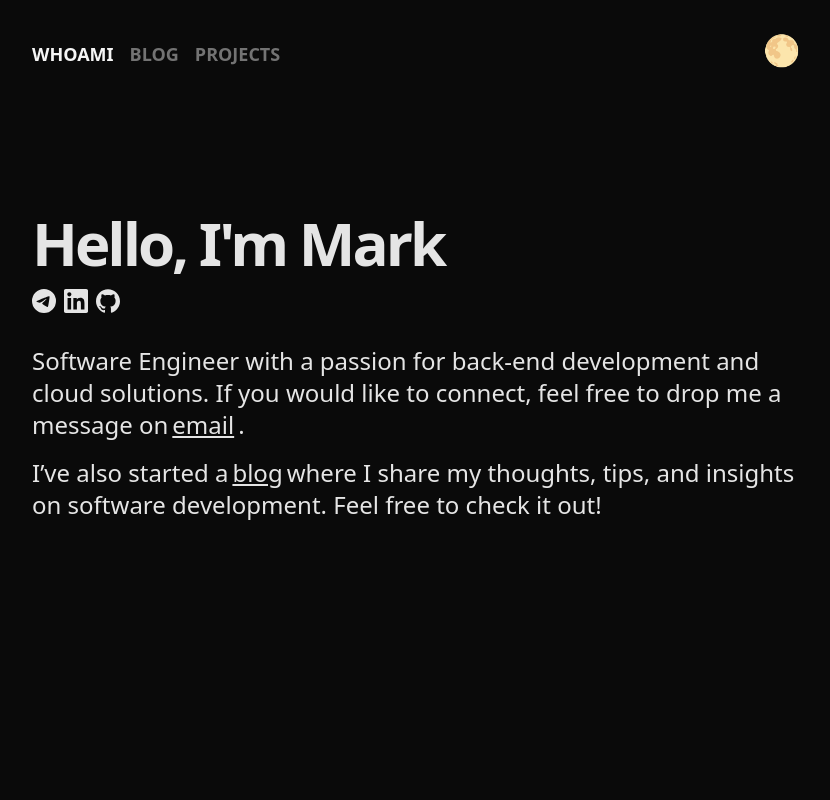
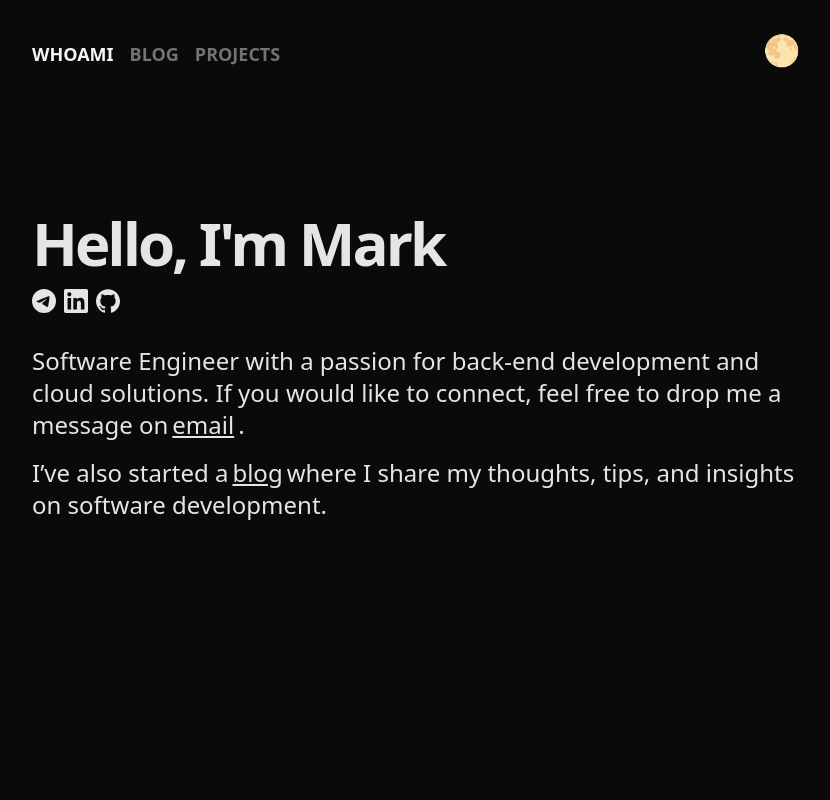
Before and after one commit to MarkSeliverstov/blog, a Next.js app: page / in a window 1280 px wide. Shown: the top 800 px of the page, without its empty margins (224-1054 px from the left). Built offline with nearby package versions, Linux system fonts and the light colour scheme.

Commit message:
chore: update main page

```diff
--- a/app/page.tsx
+++ b/app/page.tsx
@@ -24,7 +24,6 @@ export default function Home(): Readonly<React.ReactNode> {
             {"blog"}
           </Link>
           where I share my thoughts, tips, and insights on software development.
-          Feel free to check it out!
         </p>
       </div>
     </section>
```
